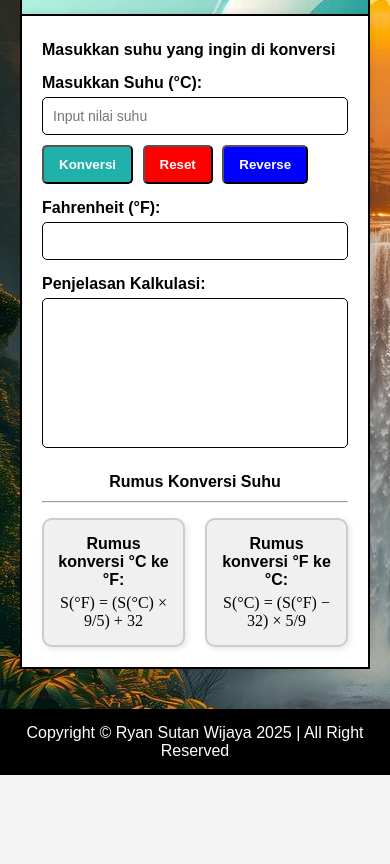
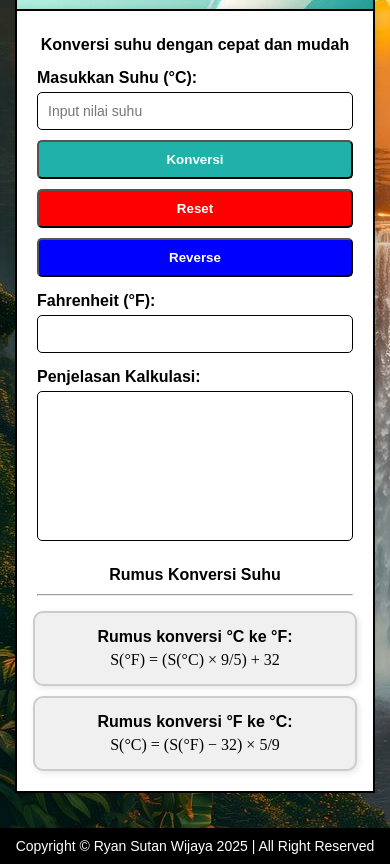
Before and after one commit to revou-fundamental-course/19-may-25-bebekkaret06, a plain HTML site: page index.html in a window 390 px wide. Shown: the part 205-1069 px from the top of the page. Before the commit the page ends 980 px from the top, so only its background shows below. Drawn offline with Linux system fonts and the light colour scheme.

Commit message:
update akhir

```diff
--- a/css/style.css
+++ b/css/style.css
@@ -1,4 +1,4 @@
-/* Bagian Inti */
+/* Inti Website */
 body {
   font-family: Arial, sans-serif;
   background-color: #f4f4f4;
@@ -108,3 +108,33 @@ footer {
   color: white;
   padding: 15px;
 }
+
+/* Responsive */
+@media (max-width: 600px) {
+  .container {
+    max-width: 100%;
+    padding: 15px;
+  }
+
+  button {
+    width: 100%;
+    margin: 10px 0 0 0;
+  }
+
+  .rumus-container {
+    flex-direction: column;
+    gap: 10px;
+    align-items: center;
+  }
+
+  .rumus-box {
+    width: 100%;
+    max-width: 300px;
+  }
+
+  footer {
+    padding: 10px;
+    font-size: 14px;
+    max-width: 100%;
+  }
+}
--- a/index.html
+++ b/index.html
@@ -22,7 +22,7 @@
         <main>
             <!-- Perintah Input-->
             <section>
-                <p>Masukkan suhu yang ingin di konversi</p>
+                <p style="text-align: center;">Konversi suhu dengan cepat dan mudah</p>
             </section>
 
             <!-- Inputan Suhu-->
--- a/js/script.js
+++ b/js/script.js
@@ -87,8 +87,8 @@ function reverse() {
     : "Masukkan Suhu (°C):";
 
   labelHasil.innerText = isReversed
-    ? "Celsius (derajat C):"
-    : "Fahrenheit (derajat F):";
+    ? "Celsius (°C):"
+    : "Fahrenheit (°F):";
 
   // Jalankan konversi ulang
   konversi();
```
